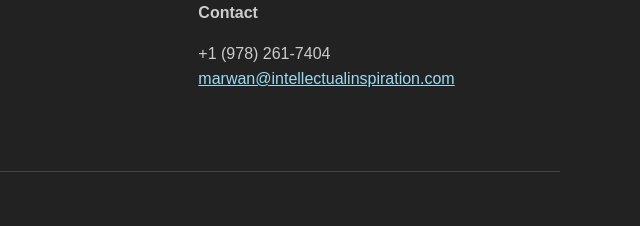
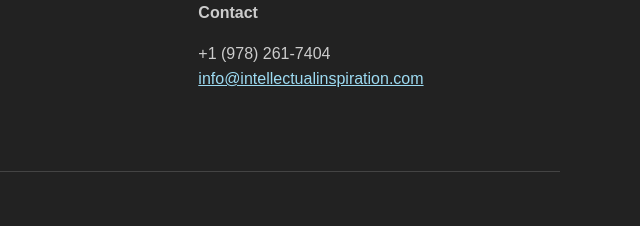
Before and after one commit to marwanhassoun/intellectual-inspiration, a plain HTML site: page index.html in a window 1280 px wide. Shown: the part 1992-2218 px from the top of the page, 640-1280 px from the left. Drawn offline with Linux system fonts and the light colour scheme.

Commit message:
Add files via upload

```diff
--- a/index.html
+++ b/index.html
@@ -1,4 +1,4 @@
 <!doctype html><html lang="en"><head><meta charset="utf-8"><meta name="viewport" content="width=device-width,initial-scale=1"><title>Home | Intellectual Inspiration</title><meta name="description" content="Technology innovation and intellectual property experts."><link rel="stylesheet" href="assets/style.css"></head><body><header class="site-header"><div class="wrap header-row"><a class="brand" href="index.html"><img class="logo" src="assets/images/logo.jpg" alt="Intellectual Inspiration"></a><button class="menu" aria-label="Open navigation">☰</button><nav><div class="links"><a class="active" href="index.html">Home</a><a class="" href="about.html">About Us</a><a class="" href="services.html">Services</a><a class="" href="clients.html">Clients</a><a class="" href="team.html">Team</a><a class="" href="contact.html">Contact Us</a></div></nav></div></header><main><section class="hero"><div class="wrap"><div class="hero-box"><h1>Technology Innovation and Intellectual Property Experts</h1><p>Intellectual property, expert witness, innovation, and technology consulting services.</p></div></div></section><div class="bar"></div>
 <div class="wrap tiles"><a class="tile" href="services.html"><img src="assets/images/patent-card.png"><h3>Intellectual Property Services</h3></a><a class="tile" href="services.html"><img src="assets/images/expert-card.png"><h3>Expert Witness Services</h3></a><a class="tile" href="services.html"><img src="assets/images/innovation-card.png"><h3>Innovation Services</h3></a><a class="tile" href="services.html"><img src="assets/images/technology-card.png"><h3>Technology Consulting</h3></a></div><section class="strategy-bar"><div class="wrap">Providing strategic solutions at the intersection of <span>technology</span>, <span>innovation</span> and <span>intellectual property</span>.</div></section>
 <section class="section gray"><div class="wrap"><div class="title"><h2>Intellectual Inspiration</h2></div><div class="grid3"><div class="box"><h3>Team</h3><p>Each technical team member has over 20 years of experience in their respective field, including industrial, academic, and litigation experience.</p></div><div class="box"><h3>Clients</h3><p>We serve large and small businesses, law firms, startups, universities, and intellectual-property organizations.</p></div><div class="box"><h3>Services</h3><p>Our services span intellectual property, expert witness work, innovation strategy, prior-art analysis, and advanced technology consulting.</p></div></div></div></section>
-<section class="section"><div class="wrap content"><h2>Deep Technology Experience Since 2008</h2><p>Intellectual Inspiration, formerly Green Semiconductor, Inc., was founded by Dr. Marwan Hassoun in early 2008. The company is involved in technology innovation, technology trends, intellectual-property strategy, education, patent-portfolio evaluation, and corporate profiles.</p><p>The team’s expertise spans the deep-submicron integrated-circuit lifecycle, including planning, design, licensing, verification, integration, synthesis, physical design, layout, testing, qualification, fabrication, debug, revisions, and customer support.</p></div></section></main><footer><div class="wrap"><div class="foot"><div><img src="assets/images/logo.jpg" alt="" style="max-width:520px;background:white;padding:8px"><p>Technology Innovation and Intellectual Property Experts</p></div><div><strong>Contact</strong><p>+1 (978) 261-7404<br><a href="mailto:marwan@intellectualinspiration.com">marwan@intellectualinspiration.com</a></p></div></div><div class="copy">© 2008 – <span id="year"></span> Intellectual Inspiration and Green Semiconductor, Inc.</div></div></footer><script src="assets/site.js"></script></body></html>
+<section class="section"><div class="wrap content"><h2>Deep Technology Experience Since 2008</h2><p>Intellectual Inspiration, formerly Green Semiconductor, Inc., was founded by Dr. Marwan Hassoun in early 2008. The company is involved in technology innovation, technology trends, intellectual-property strategy, education, patent-portfolio evaluation, and corporate profiles.</p><p>The team’s expertise spans the deep-submicron integrated-circuit lifecycle, including planning, design, licensing, verification, integration, synthesis, physical design, layout, testing, qualification, fabrication, debug, revisions, and customer support.</p></div></section></main><footer><div class="wrap"><div class="foot"><div><img src="assets/images/logo.jpg" alt="" style="max-width:520px;background:white;padding:8px"><p>Technology Innovation and Intellectual Property Experts</p></div><div><strong>Contact</strong><p>+1 (978) 261-7404<br><a href="mailto:info@intellectualinspiration.com">info@intellectualinspiration.com</a></p></div></div><div class="copy">© 2008 – <span id="year"></span> Intellectual Inspiration and Green Semiconductor, Inc.</div></div></footer><script src="assets/site.js"></script></body></html>
```
Also changed, not shown: about.html (+1 -1 lines), clients.html (+1 -1 lines), contact.html (+1 -1 lines), services.html (+1 -1 lines), team.html (+1 -1 lines).
